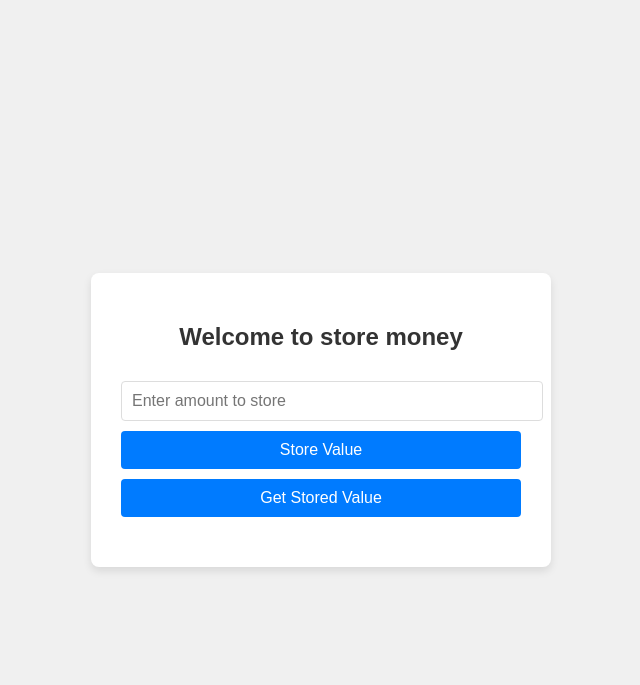
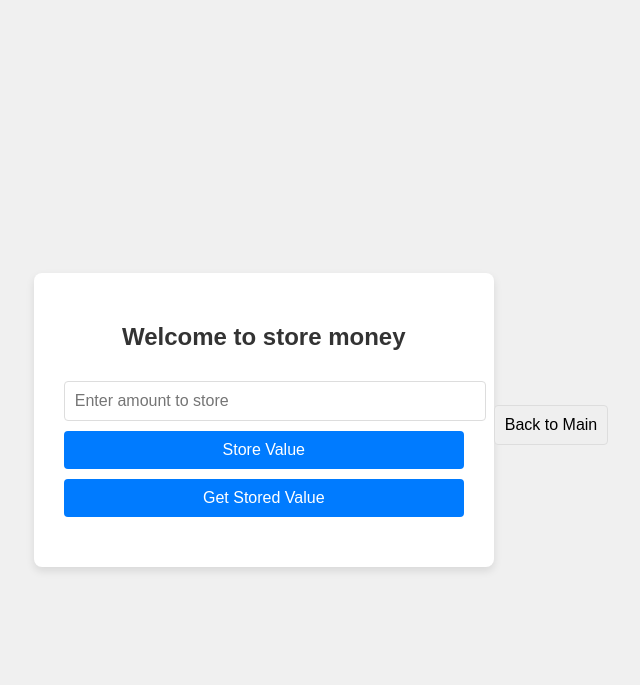
Before and after one commit to natalieybl/SC6113Dapp_Demo, a Flask app: page /store_money in a window 1280 px wide. Shown: the top 685 px of the page, without its empty margins (319-959 px from the left). Run offline with Flask 3, Linux system fonts and the light colour scheme; some libraries are stand-ins or nearby versions.

Commit message:
Update store_money.html

```diff
--- a/templates/store_money.html
+++ b/templates/store_money.html
@@ -87,6 +87,10 @@
         <p id="status"></p>
     </div>
 
+    <form action = "/" method="post">
+    <input type="submit" value="Back to Main">
+    </form>
+
     <script src="https://cdn.jsdelivr.net/npm/web3@1.5.2/dist/web3.min.js"></script>
     <script>
         const contractAddress = '0x9d63fd56fab58f414fd3a4b27ae0e099091ba89d'; // Replace with your contract address
```
